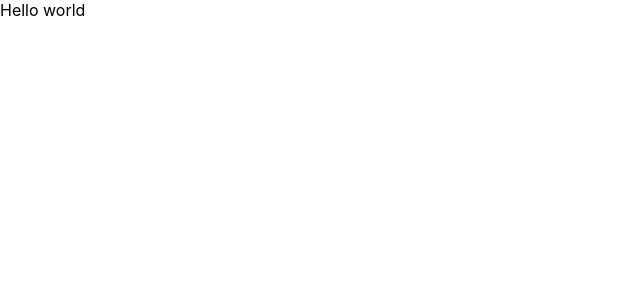
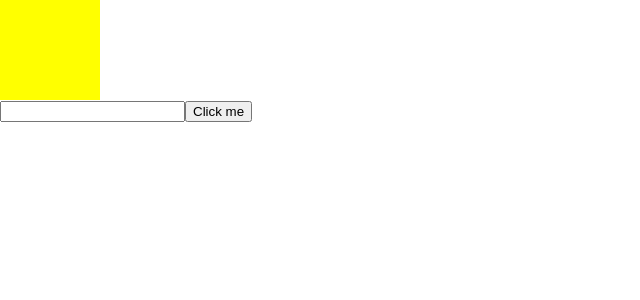
Before and after one commit to vandanaBillionLives/MERN, a React (Create React App) app: page / in a window 1280 px wide. Shown: the top 300 px of the page, without its empty margins (0-640 px from the left). Built offline with nearby package versions, Linux system fonts and the light colour scheme.

Commit message:
Assignmet1

```diff
--- /dev/null
+++ b/src/component/statevariable.js
@@ -0,0 +1,34 @@
+import React from "react";
+export default class StateVariable extends React.Component {
+    constructor(props) {
+        super(props);
+        this.state = {
+            bg: "yellow",
+            colourvalue:"",
+        }
+    }
+    handleClick = () => {
+        this.setState({
+            bg: this.state.colourvalue,
+
+        })
+    }
+    onChange = (e) => {
+        this.setState({ colourvalue: e.target.value });
+    }
+    render() {
+        return (
+            <div>
+                <div style={{ backgroundColor: this.state.bg, height: 100, width: 100 }}>
+                </div>
+                <input
+                    name="myname"
+                    id="myid"
+                    onChange={this.onChange}
+
+                />
+                <button onClick={this.handleClick}>Click me</button>
+            </div>
+        )
+    }
+}
--- a/src/index.js
+++ b/src/index.js
@@ -3,11 +3,12 @@ import ReactDOM from 'react-dom/client';
 import './index.css';
 import App from './App';
 import reportWebVitals from './reportWebVitals';
+import StateVariable from "./component/statevariable";
 
 const root = ReactDOM.createRoot(document.getElementById('root'));
 root.render(
   <React.StrictMode>
-    <App />
+        <StateVariable />
   </React.StrictMode>
 );
 
```
